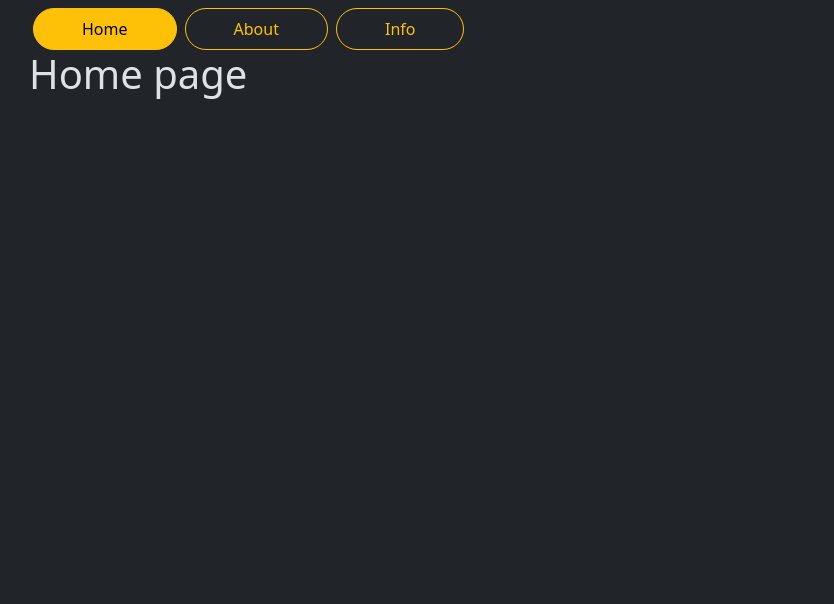
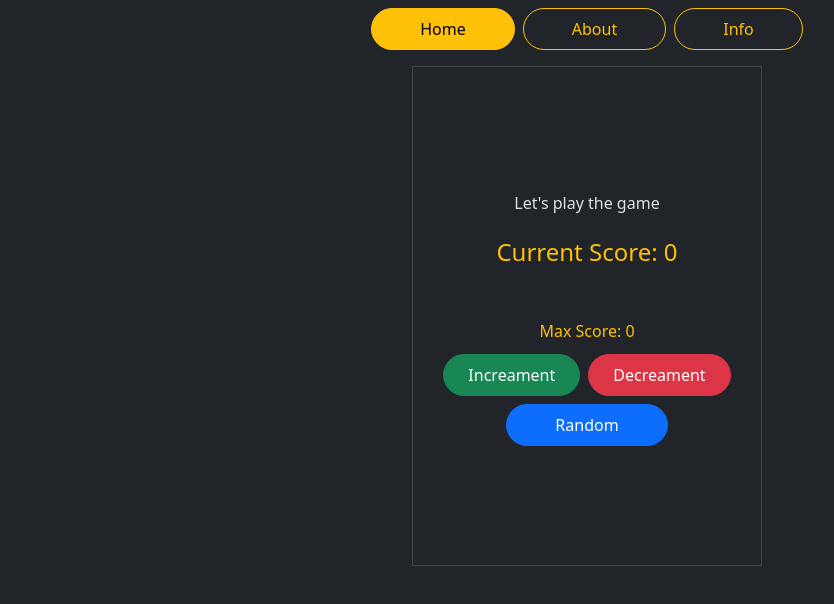
Before and after one commit to rabiulhassandev/vue-pinia, a Vue app: page / in a window 1280 px wide. Shown: the top 604 px of the page, without its empty margins (53-887 px from the left). Built offline with nearby package versions, Linux system fonts and the light colour scheme.

Commit message:
home page UI

```diff
--- a/src/App.vue
+++ b/src/App.vue
@@ -1,6 +1,6 @@
 <template>
 
-  <header class="pt-2">
+  <header class="pt-2 text-center">
     <router-link aria-current="page" :to="{name: 'home'}" class="btn btn-outline-warning rounded-pill px-5 py-2 mx-1">Home</router-link>
     <router-link aria-current="page" :to="{name: 'about'}" class="btn btn-outline-warning rounded-pill px-5 py-2 mx-1">About</router-link>
     <router-link aria-current="page" :to="{name: 'info'}" class="btn btn-outline-warning rounded-pill px-5 py-2 mx-1">Info</router-link>
--- a/src/Components/Home.vue
+++ b/src/Components/Home.vue
@@ -1,3 +1,27 @@
 <template>
-    <h1>Home page</h1>
+
+        <MobileView>
+            <div class="text-center">
+                <h6 class="pt-2">Let's play the game</h6>
+
+                <h4 class="text-warning pt-3">Current Score: 0</h4>
+
+                <h6 class="text-warning pt-5">Max Score: 0</h6>
+
+                <div class="pt-1">
+                    <button class="btn btn-success rounded-pill px-4 py-2 mx-1">Increament</button>
+                    <button class="btn btn-danger rounded-pill px-4 py-2 mx-1">Decreament</button>
+                </div>
+
+                <button class="btn btn-primary rounded-pill px-5 py-2 mt-2">Random</button>
+            </div>
+
+        </MobileView>
+
 </template>
+
+
+<script setup lang="ts">
+    import MobileView from '@/Layouts/MobileView.vue';
+
+</script>
--- /dev/null
+++ b/src/Layouts/MobileView.vue
@@ -0,0 +1,7 @@
+<template>
+
+        <div class="card rounded-0 mx-auto my-3 p-2" style="max-width: 350px; min-height: 500px; justify-content: space-around;">
+            <slot></slot>
+        </div>
+
+</template>
```
